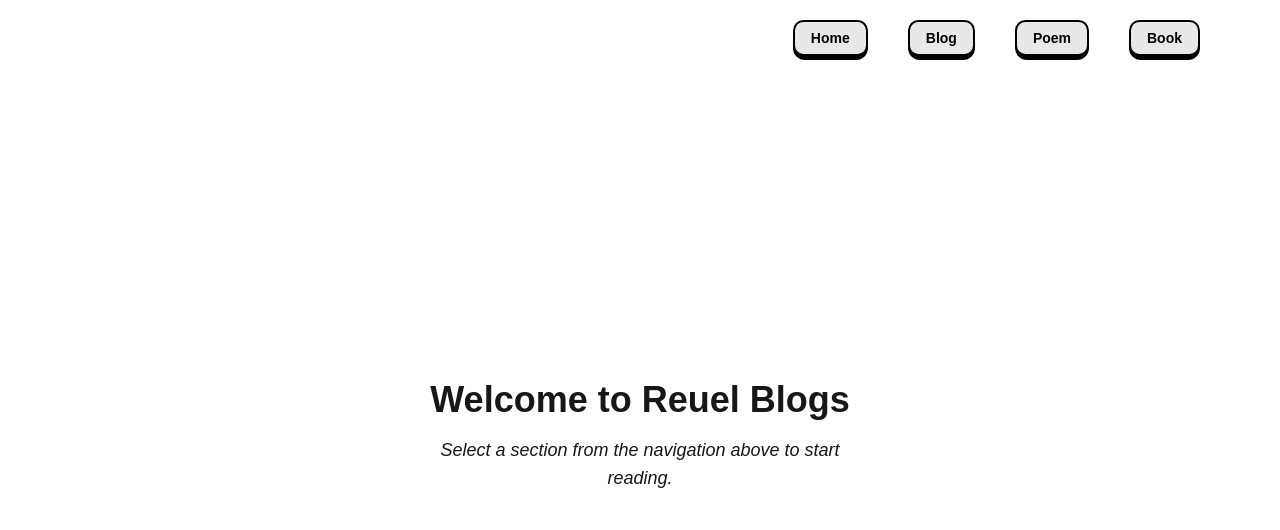
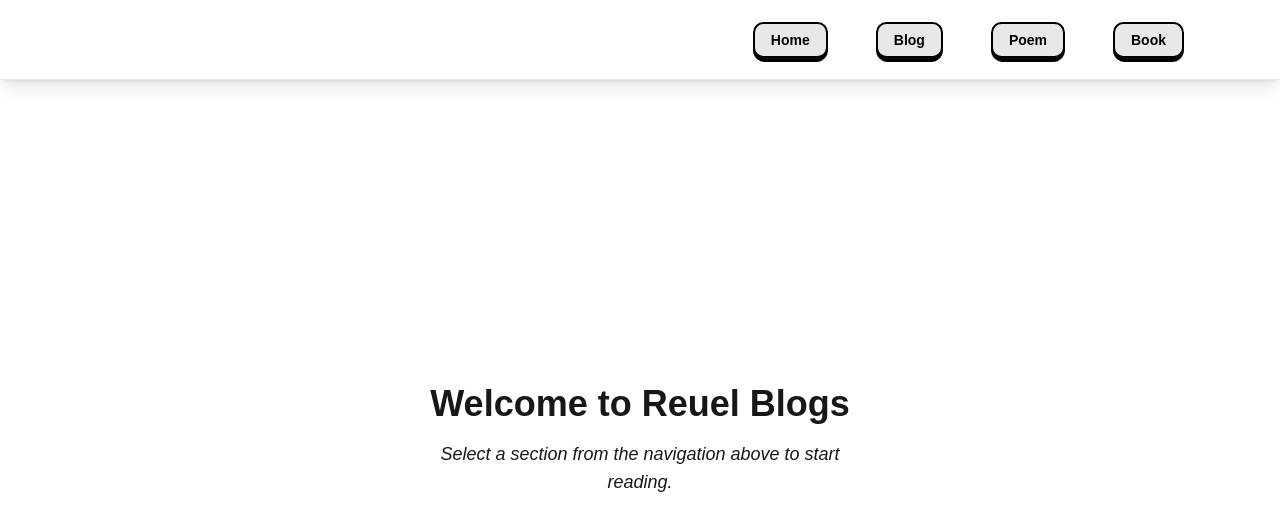
Before and after one commit to reuelrai/reuel-archive, a Next.js app: page / in a window 1280 px wide. Shown: the top 530 px of the page. Built offline with nearby package versions, Linux system fonts and the light colour scheme.

Commit message:
added shadow on navbar

```diff
--- a/src/app/layout.tsx
+++ b/src/app/layout.tsx
@@ -15,7 +15,8 @@ export default function RootLayout({ children }: { children: React.ReactNode })
     <html lang="en">
       <body className="min-h-screen bg-white text-gray-800">
 
-        <nav className="bg-transparent p-5 flex justify-end gap-10 pr-20">
+        <nav className="sticky top-0 z-50 bg-white/80 dark:bg-[#1d1d1d]/80 backdrop-blur-md border-b border-gray-200 dark:border-gray-700 h-20 p-6 flex justify-end items-center gap-12 pr-24 shadow-lg dark:shadow-[0_2px_10px_rgba(255,255,255,0.1)]">
+
           {[
             { href: "/", label: "Home" },
             { href: "/blog", label: "Blog" },
```
